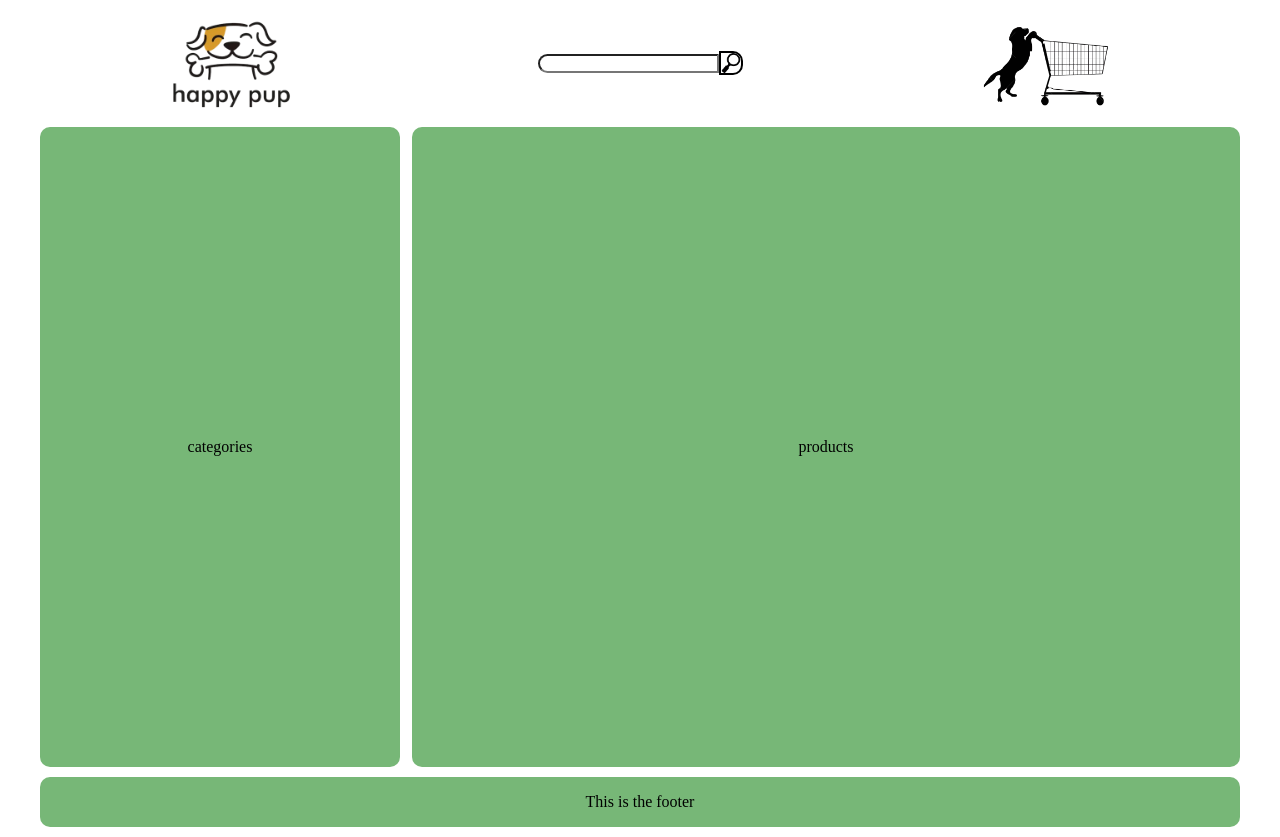
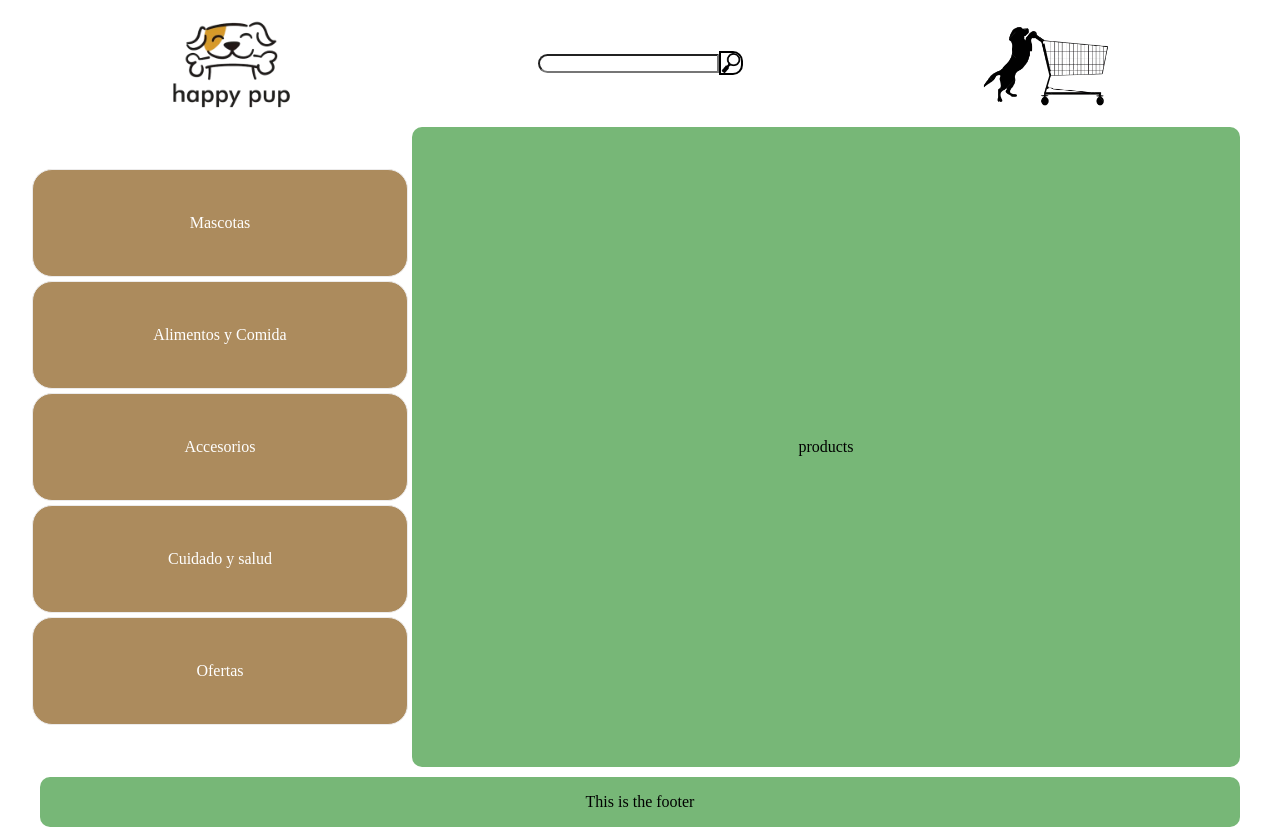
Before and after one commit to Ledesmaxz/test-react-git, a React (Vite) app in the folder test-react-git/: page / in a window 1280 px wide. Built offline with nearby package versions, Linux system fonts and the light colour scheme.

Commit message:
Create first schema for categories

```diff
--- /dev/null
+++ b/test-react-git/src/components/Categories.tsx
@@ -0,0 +1,13 @@
+import '../styles/Categories.css'
+
+export const Categories = () => {
+  return (
+    <div className="categories">
+        <p>Mascotas</p>
+        <p>Alimentos  y Comida</p>
+        <p>Accesorios</p>
+        <p>Cuidado y salud</p>
+        <p>Ofertas</p>
+    </div>
+  )
+}
--- a/test-react-git/src/components/Main.tsx
+++ b/test-react-git/src/components/Main.tsx
@@ -1,9 +1,13 @@
 import '../styles/Main.css'
+
+import { Categories } from './Categories';
 
 export default function Main() {
   return (
     <main className='main'>
-      <aside className='main__aside'>categories</aside>
+      <aside className='main__aside'>
+        <Categories />
+      </aside>
       <section className='main__products'>
         products
       </section>
--- /dev/null
+++ b/test-react-git/src/styles/Categories.css
@@ -0,0 +1,25 @@
+.categories{
+    display: block;
+    align-items: center;
+}
+
+.categories {
+    display: flex;
+    flex-direction: column;
+    height: 70vh;
+}
+
+.categories p {
+    font-family: 'Times New Roman', serif;
+    color: white;
+    flex: 1;
+    margin: 2px;
+    width: 47vh;
+    border-radius: 20px;
+    cursor: pointer;
+    display: flex;
+    align-items: center;
+    justify-content: center;
+    border: 1px solid rgb(236, 235, 235);
+    background-color: #ac8b5d;
+  }
--- a/test-react-git/src/styles/Main.css
+++ b/test-react-git/src/styles/Main.css
@@ -7,7 +7,6 @@
 
 .main .main__aside{
     width: 30%;
-    background: #77b777;
     min-height: 80dvh;
     border-radius: 10px;
     display: flex;
```
